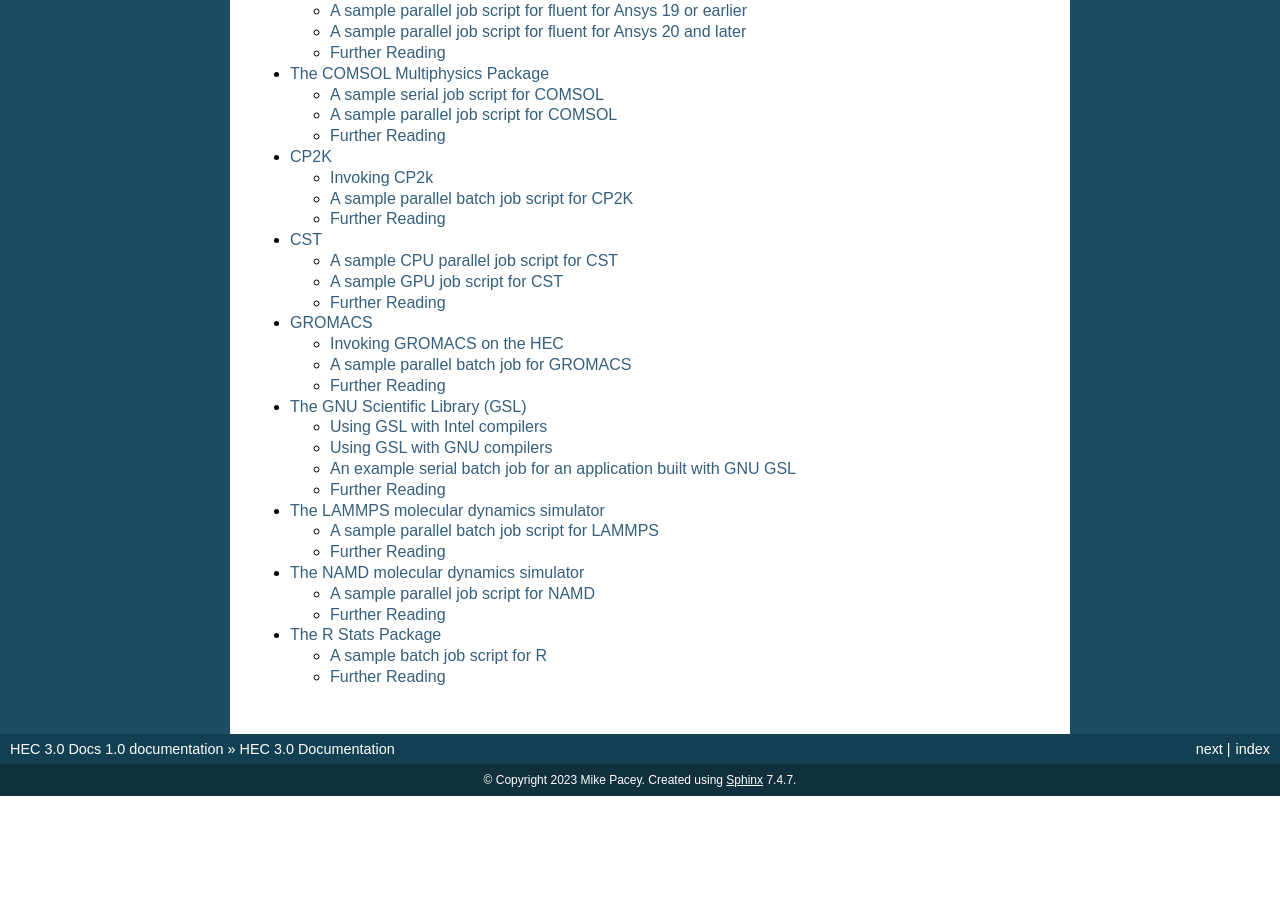
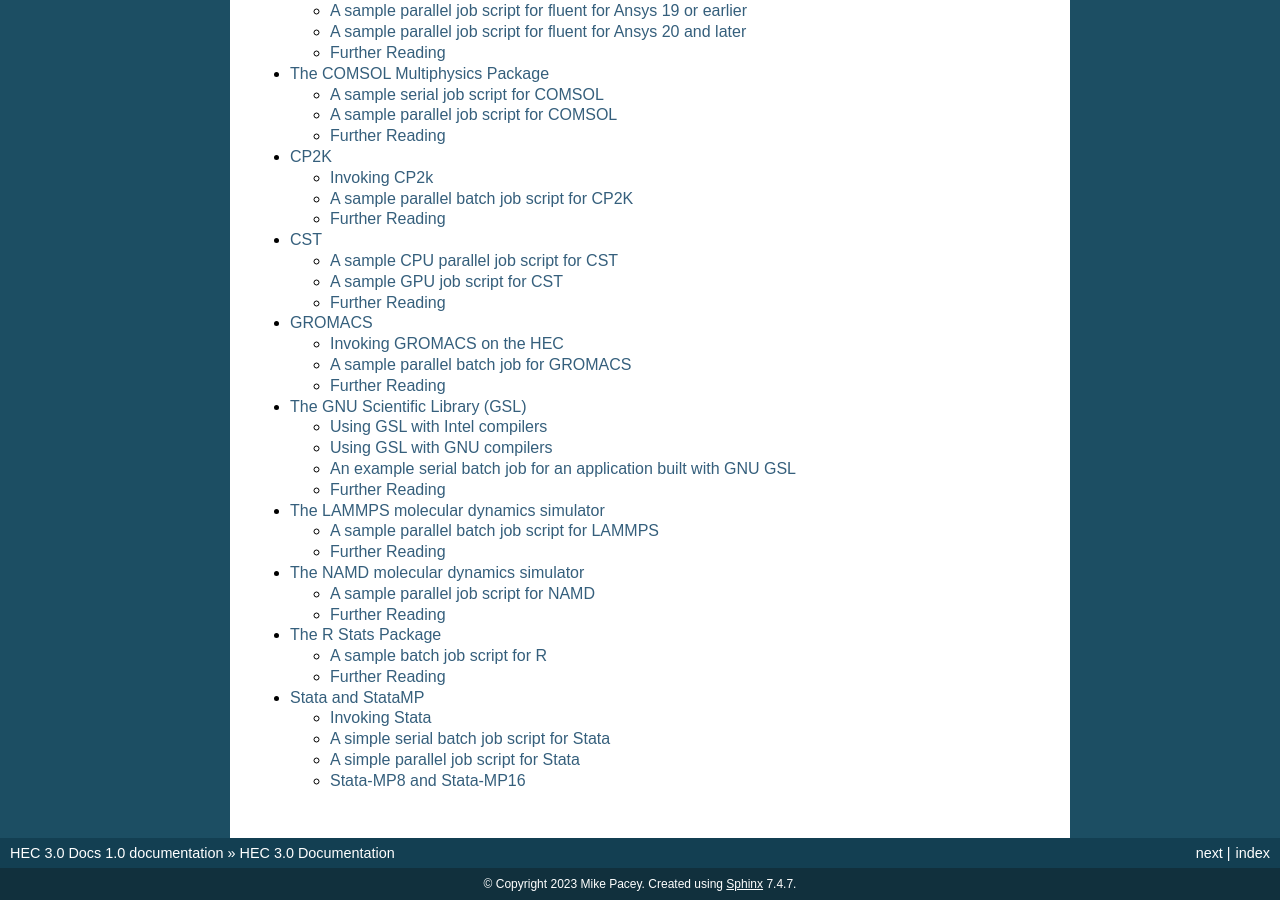
Before and after one commit to MikePacey/Lancaster-HEC, a Sphinx documentation site: the page built from docs/index.rst, in a window 1280 px wide and 900 px high, scrolled down 1589 px. Built offline with Sphinx 7.4.7, drawn with Linux system fonts in a browser that asks for light colours; before the commit the page ends 2385 px from its top, so only the background shows below that; some of the changed lines change nothing that is shown.

Commit message:
basic launch page

```diff
--- a/docs/index.rst
+++ b/docs/index.rst
@@ -41,3 +41,4 @@
    software/lammps
    software/namd
    software/r.rst
+   software/stata.rst
--- /dev/null
+++ b/docs/software/stata.rst
@@ -0,0 +1,89 @@
+Stata and StataMP
+=================
+
+This page covers Stata from version 14 onwards, which is a
+multiprocessor (parallel) version of Stata. Versions on the
+HEC earlier than this are single core (serial), and must be
+run as serial batch jobs without the -mp suffix.
+
+The HEC hosts a 20-user licence for Stata. Starting with
+version 14 this is the 'MP4' 4-core version, providing up
+to a 4x speedup for many Stata commands.
+
+Invoking Stata
+--------------
+
+To enable access to the current default version, use the following
+modules command:
+
+.. code-block:: console
+
+   module add stata
+
+This will set up your environment to enable access to the current default
+version of Stata, which may not be the latest version. To instead see the
+full list of available versions, run the command:
+
+.. code-block:: console
+
+  module avail stata
+
+Once the chosen module is added, Stata can then be invoked within a job
+script with the stata-mp command.
+
+A simple serial batch job script for Stata
+------------------------------------------
+
+The following is an example of a job script which will run
+stata commands contained in the file filename.do:
+
+.. code-block:: bash
+
+  #!/bin/bash
+
+  #SBATCH -p serial
+  #SBATCH --license=stata
+
+  source /etc/profile
+  module add stata
+
+  stata -b do filename
+
+Note that the sbatch resource request ``--license=stata`` command is
+required to allow stata to run.
+
+A simple parallel job script for Stata
+--------------------------------------
+
+The current stata versions on the HEC are Stata-MP4, allowing up to 4 cores
+to be used to speed up processing. If your stata tasks can be run in parallel,
+a 4-core stata job can be submitted using the following template:
+
+.. code-block:: bash
+
+  #!/bin/bash
+
+  #SBATCH -p parallel
+  #SBATCH --cpus-per-task=4
+  #SBATCH --license=stata
+
+  source /etc/profile
+  module add stata
+
+  stata-mp -b do filename
+
+Stata-MP8 and Stata-MP16
+------------------------
+
+The HEC also hosts 2 licenses for the MP8 and MP16 versions
+of Stata available to researchers in the Econmics Department.
+These enable parallel stata to use up to 8 or 16 cores
+respectively. The parallel job script above can be used a
+template with three alterations:
+
+* The ``--cpus-per-task`` value should be increased to the relevant amount
+
+* The ``--license`` requested should be either ``statamp8`` or ``statamp16``
+
+* The module added should be either the **-mp8** or **-mp16** version
+  (e.g ``module add stata/14-mp8``)
```
